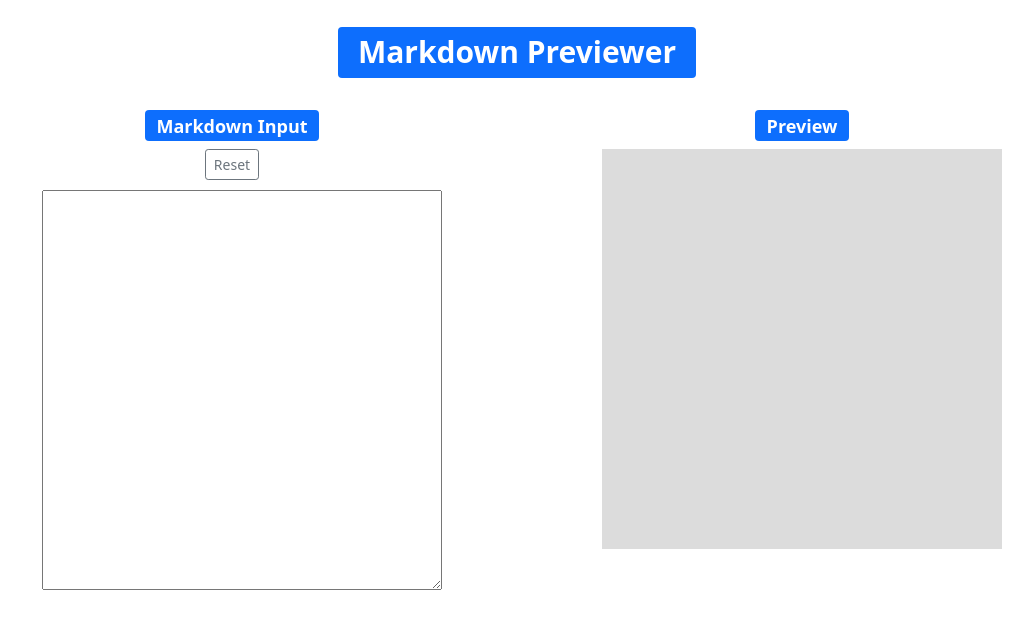
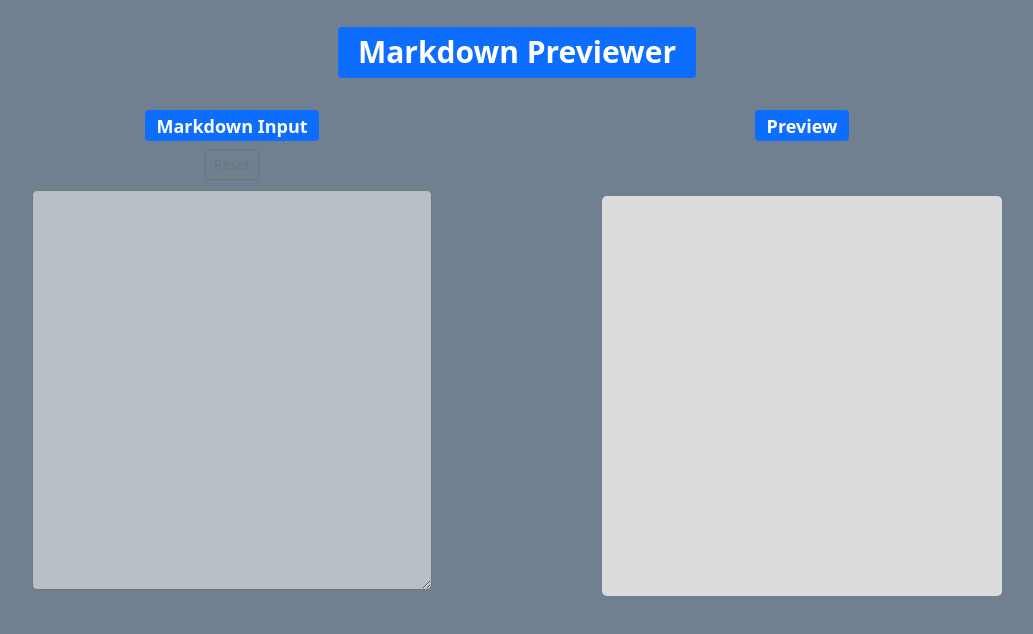
Before and after one commit to l-m-meyer/markdown-previewer, a React (Create React App) app: page / in a window 1280 px wide. Shown: the top 634 px of the page, without its empty margins (123-1156 px from the left). Built offline with nearby package versions, Linux system fonts and the light colour scheme.

Commit message:
Update styling of containers and colours

```diff
--- a/src/components/Input.js
+++ b/src/components/Input.js
@@ -8,8 +8,12 @@ export default function Input({ setMarkdown, markdown }) {
     height: '50vh',
     marginLeft: 'auto',
     marginRight: 'auto',
-    padding: '10px'
+    marginTop: '10px',
+    padding: '10px',
+    borderRadius: '5px',
+    backgroundColor: 'rgba(255, 255, 255, .50)',
   }
+
   return (
     <div className="col md-6">
       {' '}
@@ -24,7 +28,7 @@ export default function Input({ setMarkdown, markdown }) {
         <ResetButton setMarkdown={setMarkdown} />
         <div
           className='mark-input'
-          style={inputStyle}
+        // style={inputStyle}
         >
           <textarea
             className='input'
--- a/src/components/Output.js
+++ b/src/components/Output.js
@@ -9,7 +9,9 @@ export default function Output({ markdown }) {
     backgroundColor: '#DCDCDC',
     marginLeft: 'auto',
     marginRight: 'auto',
-    padding: '10px'
+    marginTop: '55px',
+    padding: '10px',
+    borderRadius: '5px',
   }
 
   return (
--- /dev/null
+++ b/src/index.css
@@ -0,0 +1,3 @@
+* {
+  background-color: slategrey;
+}
--- a/src/index.js
+++ b/src/index.js
@@ -1,6 +1,7 @@
 import React from 'react';
 import ReactDOM from 'react-dom/client';
 import '../node_modules/bootstrap/dist/css/bootstrap.min.css';
+import './index.css';
 import App from './App';
 import reportWebVitals from './reportWebVitals';
 
```
